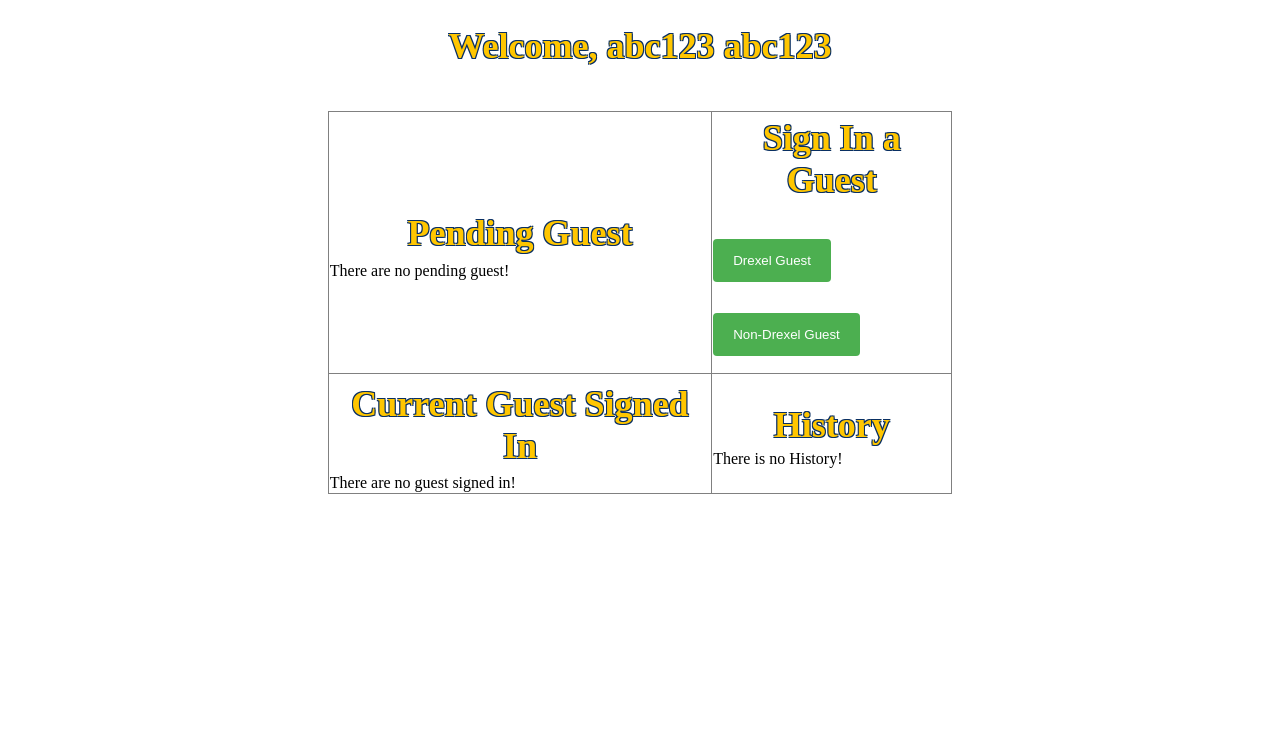
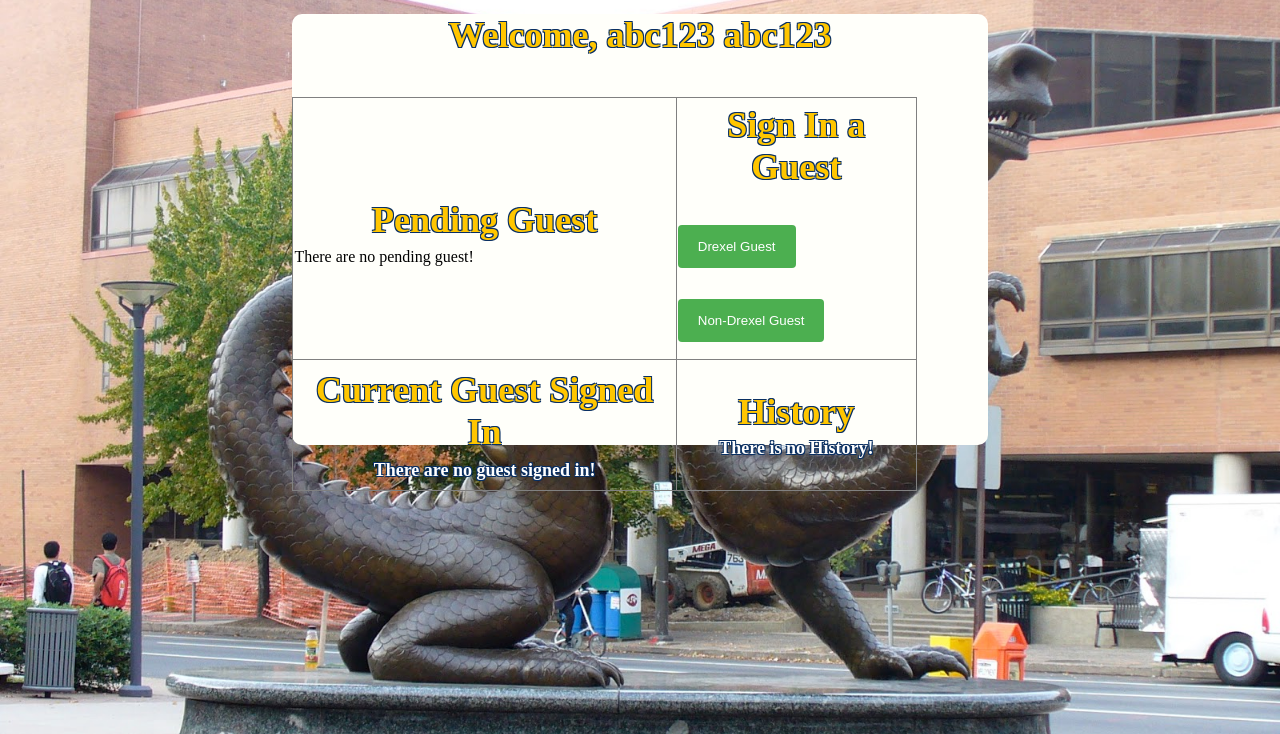
Before and after one commit to erp59/ci103, a PHP site: page /dashboard.php in a window 1280 px wide. Shown: the top 734 px of the page. Run offline with PHP 8.4, Linux system fonts and the light colour scheme; a user stored in the database is signed in; data that the repository does not hold is empty.

Commit message:
Changes to dashboard. Needs work on UI

```diff
--- a/changer.php
+++ b/changer.php
@@ -25,7 +25,7 @@ if (!mysql_select_db('mysql')) {
 
 //$sql = "DELETE FROM Guest";
 $sql1 = "INSERT INTO Guest (`ID`, `rID`, `rusername`, `gusername`, `gfn`, `gln`, `gtnumber`, `hall`, `din`, `tin`, `dout`, `tout`, `pending`) ";
-$sql2 = "VALUES ('$ID', '$rID', '$rUser', '$gUser', '$gFName', '$gLName', '$gTNumber', '$hall', '$dateIn', '$timeIn', '$dateOut', '$timeOut', '0')";
+$sql2 = "VALUES ('$ID', '$rID', '$rUser', '$gUser', '$gFName', '$gLName', '$gTNumber', '$hall', '$dateIn', '$timeIn', '$dateOut', '$timeOut', '1')";
 $sql = $sql1.$sql2;
 
 mysql_query($sql);
--- a/studentView/dashboard.php
+++ b/studentView/dashboard.php
@@ -46,7 +46,6 @@ $history = mysql_query("SELECT * FROM history WHERE rusername = '$rUser'");
 
 	<style>
 
-	<style>
 
 		html {
 			background: url("dragon.jpg") no-repeat center center fixed;
@@ -63,6 +62,19 @@ $history = mysql_query("SELECT * FROM history WHERE rusername = '$rUser'");
 			-1px 1px 0 #092F62 ,
 			1px 1px 0 #092F62 ;
 			color: FFC600;
+			margin: 2%;
+		}
+
+		h3 {
+			font-family: "PT Serif";
+			font-size: 18;
+			text-align: center;
+			text-shadow:
+			-1px -1px 0 #092F62 ,
+			1px -1px 0 #092F62 ,
+			-1px 1px 0 #092F62 ,
+			1px 1px 0 #092F62 ;
+			color: FFFFFF;
 			margin: 2%;
 		}
 
@@ -104,7 +116,7 @@ $history = mysql_query("SELECT * FROM history WHERE rusername = '$rUser'");
 			text-align: center;
 			font-size: 24px;
 			border-radius: 10px;
-			background: rgba(9,47,98,.9);
+			background: rgba(255,255,250,1);
 			width: 55%;
 			height: 55%;
 			margin: 0 auto;
@@ -152,7 +164,7 @@ $history = mysql_query("SELECT * FROM history WHERE rusername = '$rUser'");
 
 	<body>
 
-	<div align="center">
+	<div id="text">
 
 	<h1> Welcome, <?php echo $fName; echo " "; echo $lName;?></h1>
 
@@ -162,13 +174,14 @@ $history = mysql_query("SELECT * FROM history WHERE rusername = '$rUser'");
 
 	<table border = "1">
 
+
 	<tr>
 	<td>
 	<h1>
-	<div align="center">
+
 	Pending Guest
 	</h1>
-	</div>
+
 
 
 
@@ -205,16 +218,16 @@ $history = mysql_query("SELECT * FROM history WHERE rusername = '$rUser'");
 			echo "<tr>";
 				for($b = 0; $b < 2; $b++){
 					echo "<td>";
-					echo "<h2>";
-					echo "<div align = 'center'>";
+
+
 					echo $guest[$a][$b];
-					echo "</div>";
+
 					echo "</td>";
 					}
 					echo "<td>";
-					echo "<div align = 'center'>";
+
 					echo "<input type='checkbox' name='cancel' value='".$guest[$a][0]."'";
-					echo "</div>";
+
 					echo "</td>";
 			echo "</tr>";
 			echo "<tr>";
@@ -234,11 +247,11 @@ $history = mysql_query("SELECT * FROM history WHERE rusername = '$rUser'");
 
 
 
-	</div>
+
 	</table>
 
 
-	</h2>
+
 	</td>
 
 
@@ -251,9 +264,9 @@ $history = mysql_query("SELECT * FROM history WHERE rusername = '$rUser'");
 
 	?>
 	<td>
-		<div align="center">
+
 		<h1>Sign In a Guest</h1><br />
-		</div>
+
 		<form action="drexelGuest/dugSignin.php" Method= "post">
 		<input type="submit" value="Drexel Guest">
 		</form>
@@ -274,8 +287,8 @@ $history = mysql_query("SELECT * FROM history WHERE rusername = '$rUser'");
 	?>
 
 	<td>
-		<div align="center">
-		<h1>You have reached the guest limit!</h1><br />
+
+		<h3>You have reached the guest limit!</h3><br />
 
 		</form>
 	</td>
@@ -290,9 +303,9 @@ $history = mysql_query("SELECT * FROM history WHERE rusername = '$rUser'");
 	<tr>
 	<td>
 
-		<div align="center">
+
 		<h1>Current Guest Signed In</h1>
-		</div>
+		<h3>
 		<table border = "1" width='100%' height='100%'>
 		<?php
 
@@ -322,8 +335,9 @@ $history = mysql_query("SELECT * FROM history WHERE rusername = '$rUser'");
 			echo "<tr>";
 				for($b = 0; $b < 2; $b++){
 					echo "<td>";
-					echo "<h2>";
+					echo "<h3>";
 					echo $guest[$a][$b];
+					echo "</h3>";
 					echo "</td>";
 					}
 			echo "</tr>";
@@ -336,6 +350,8 @@ $history = mysql_query("SELECT * FROM history WHERE rusername = '$rUser'");
 
 	?>
 
+	</h3>
+
 	</table>
 
 
@@ -344,9 +360,9 @@ $history = mysql_query("SELECT * FROM history WHERE rusername = '$rUser'");
 	</td>
 
 	<td>
-		<div align="center">
+
 		<h1>History</h1>
-		</div>
+		<h3>
 
 		<table border = "1" width='100%' height='100%'>
 		<?php
@@ -375,7 +391,6 @@ $history = mysql_query("SELECT * FROM history WHERE rusername = '$rUser'");
 			echo "<tr>";
 				for($b = 0; $b < 2; $b++){
 					echo "<td>";
-					echo "<h2>";
 					echo $guest[$a][$b];
 					echo "</td>";
 					}
@@ -389,13 +404,18 @@ $history = mysql_query("SELECT * FROM history WHERE rusername = '$rUser'");
 
 	?>
 
+	</h3>
+
 	</table>
 
 	</td>
 	</tr>
 
 
+
 	</table>
+
+	</div>
 
 	</body>
 
```
